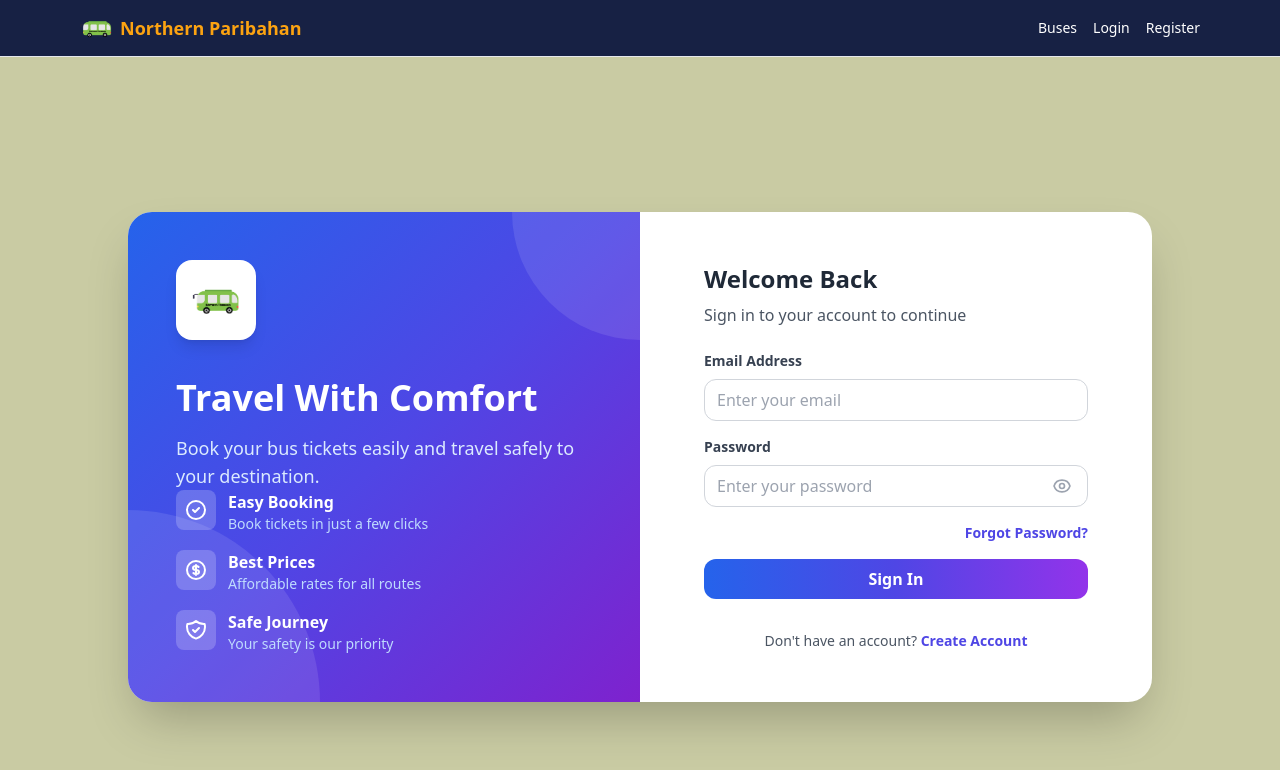
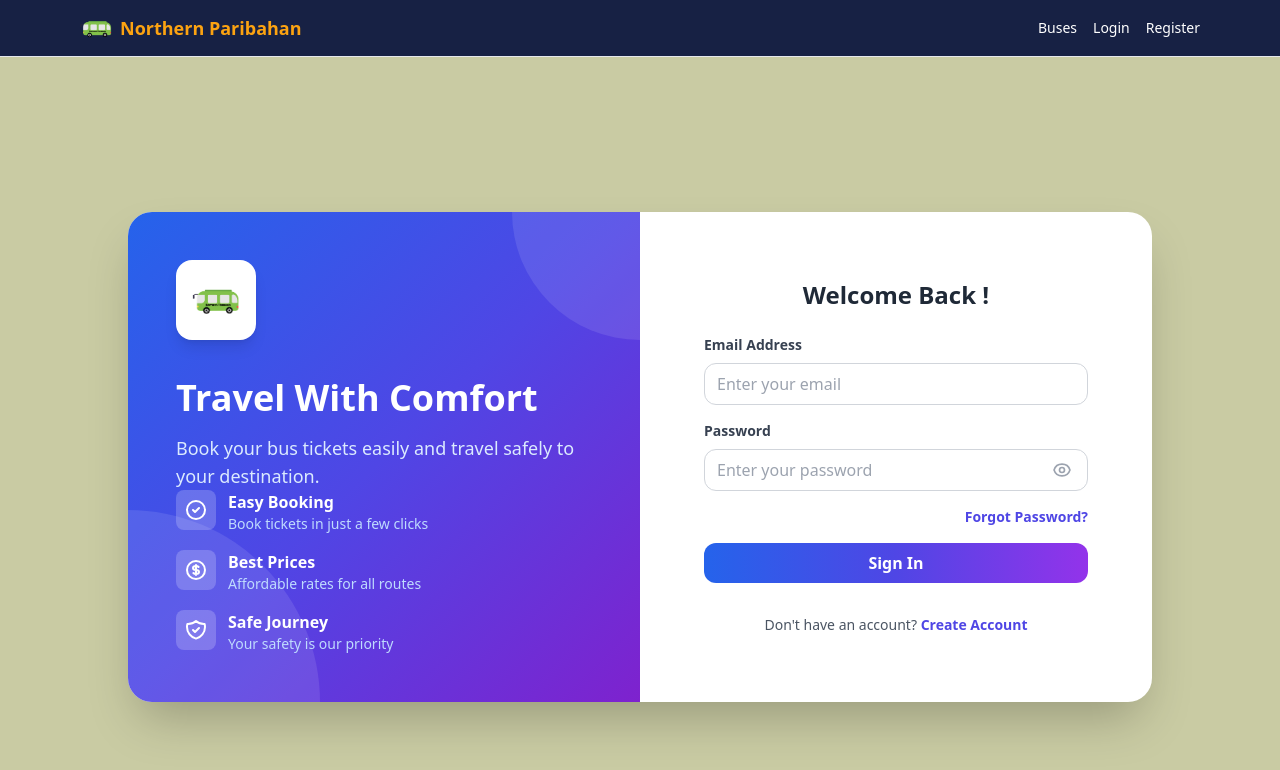
Before and after one commit to uzicodes/Northern-Paribahan, a Next.js app in the folder frontend/: page /login in a window 1280 px wide. Shown: the top 770 px of the page. Built offline with nearby package versions, Linux system fonts and the light colour scheme.

Commit message:
centered welcome message in login form and removed unnecessary text

```diff
--- a/frontend/app/login/page.tsx
+++ b/frontend/app/login/page.tsx
@@ -89,8 +89,8 @@ export default function LoginPage() {
               </div>
             </div>
 
-            <h1 className="text-2xl font-bold text-gray-800 mb-2">Welcome Back</h1>
-            <p className="text-gray-600 mb-6">Sign in to your account to continue</p>
+            <h1 className="text-2xl font-bold text-gray-800 mb-2 text-center">Welcome Back !</h1>
+            <p className="text-gray-600 mb-6"></p>
 
             <form onSubmit={handleSubmit} className="space-y-4">
               {/* Email Input */}
```
